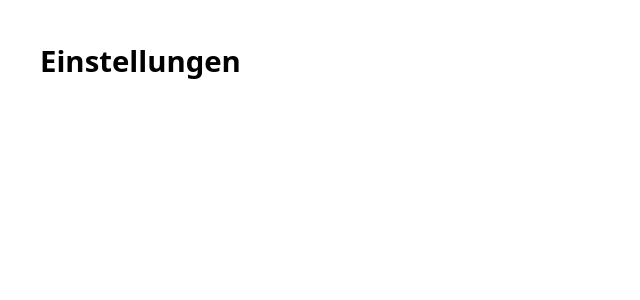
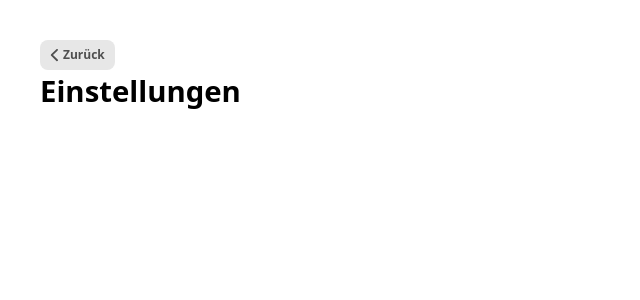
Before and after one commit to kevinloeffler/ASLA-Editor, a SvelteKit app: page /settings in a window 1280 px wide. Shown: the top 300 px of the page, without its empty margins (0-640 px from the left). Built offline with nearby package versions, Linux system fonts and the light colour scheme.

Commit message:
add settings page

```diff
--- a/src/routes/(app)/settings/+page.svelte
+++ b/src/routes/(app)/settings/+page.svelte
@@ -1 +1,8 @@
+
+<BackButton label="Zurück" target="/" />
 <h1>Einstellungen</h1>
+
+
+<script>
+    import BackButton from '$lib/components/BackButton.svelte'
+</script>
```
